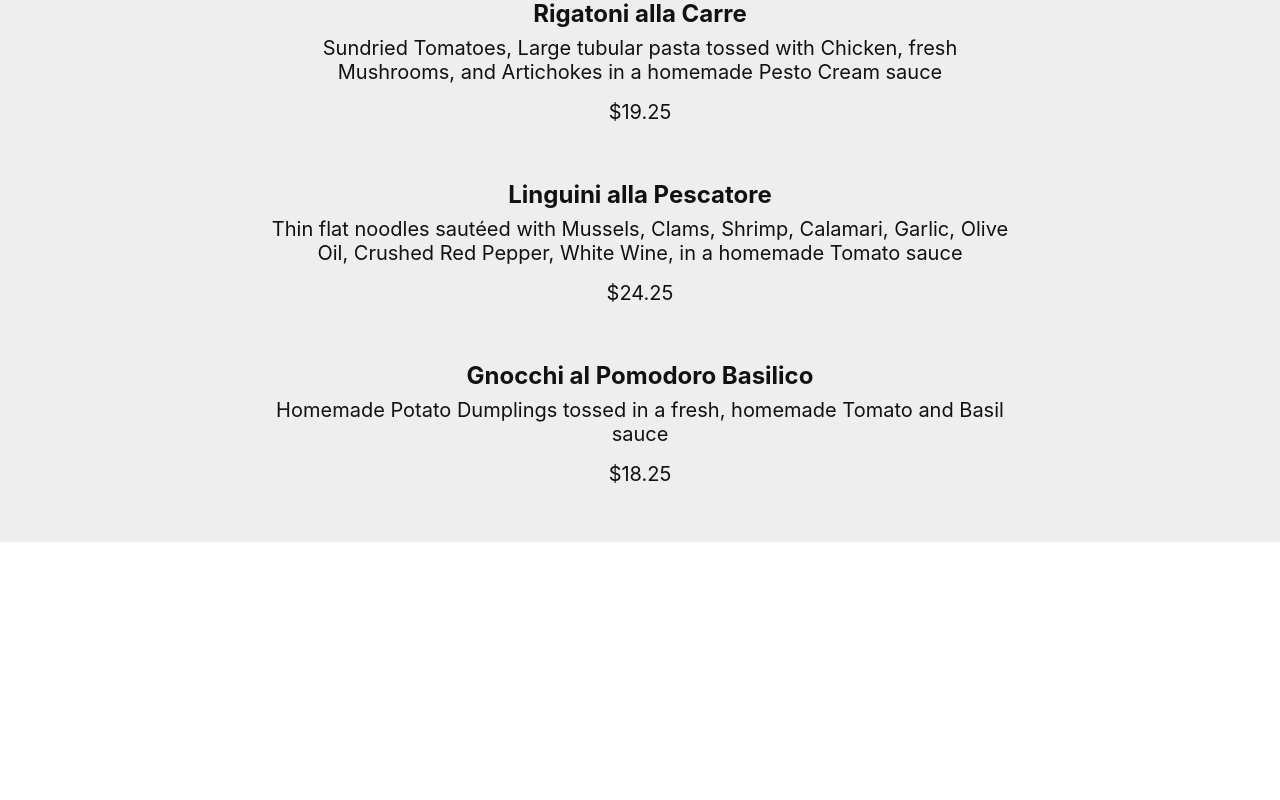
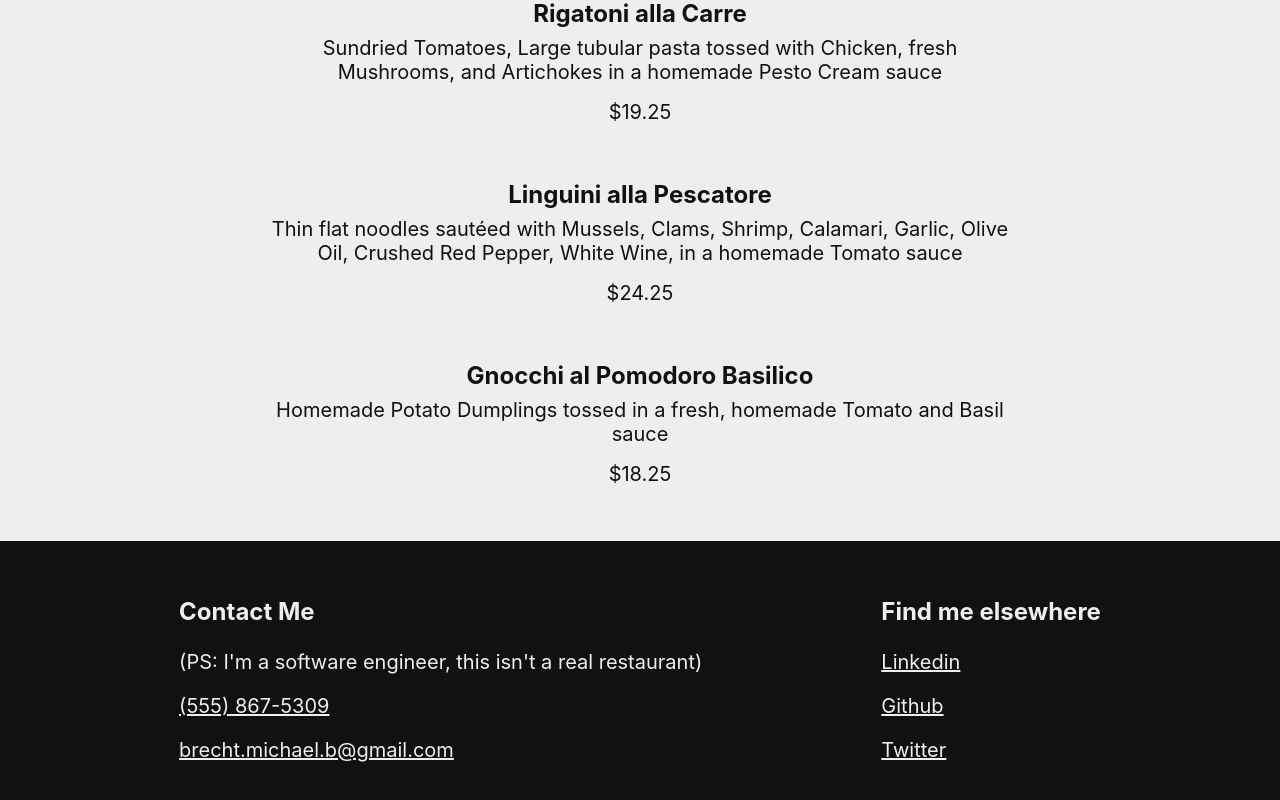
Before and after one commit to mbrecht/Capricios, a Next.js app: page / in a window 1280 px wide. Shown: the part 2945-3745 px from the top of the page. Before the commit the page ends 3487 px from the top, so only its background shows below. Built offline with nearby package versions, Linux system fonts and the light colour scheme.

Commit message:
replaces footer

```diff
--- a/components/Layout.js
+++ b/components/Layout.js
@@ -11,7 +11,7 @@ export default function Layout({ children }) {
       </Head>
 
       <main className={styles.content}>{children}</main>
-      {/* <Footer /> */}
+      <Footer className={styles.footer} />
     </div>
   );
 }
--- a/styles/Layout.module.css
+++ b/styles/Layout.module.css
@@ -1,11 +1,17 @@
 .pageContainer {
   position: relative;
   min-height: 100vh;
+  overflow: hidden;
+  padding-bottom: 10rem;
+
   display: flex;
   flex-direction: column;
-  align-items: center;
 }
 
 .content {
-  flex: 1 1 auto;
+  flex: 1 0 auto;
 }
+
+.footer {
+  flex-shrink: 0;
+}
--- a/styles/Menu.module.css
+++ b/styles/Menu.module.css
@@ -6,6 +6,9 @@
   flex-direction: column;
   align-items: center;
   row-gap: 1rem;
+
+  /* Temporary hack */
+  padding-bottom: 20vh;
 }
 
 .title {
```
